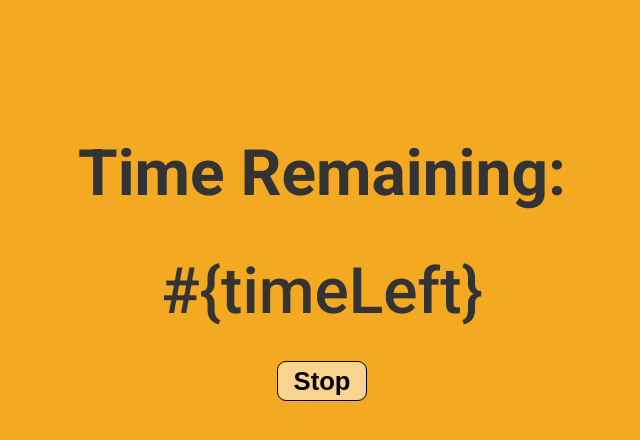
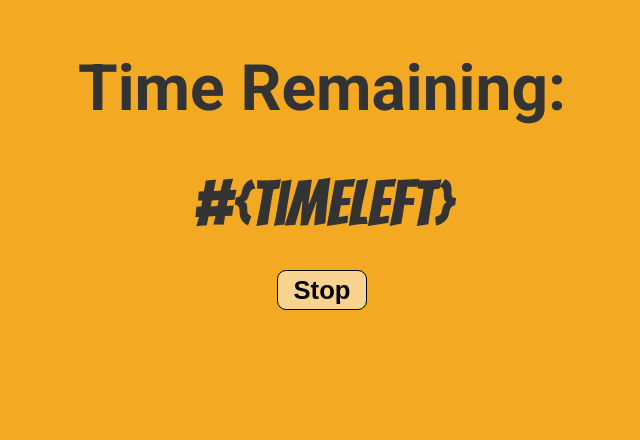
Before and after one commit to Carlo-Defilippis/express-http-countdown, a website: page countdown.html in a window 1280 px wide. Shown: the whole page, without its empty margins (318-958 px from the left). Drawn offline with Linux system fonts and the light colour scheme.

Commit message:
Adjusted styles

```diff
--- a/stylesheets/countdown.css
+++ b/stylesheets/countdown.css
@@ -8,4 +8,5 @@
 #timer {
   font-size: 4em;
   font-weight: 500;
+  font-family: 'Bangers', cursive;
 }
--- a/stylesheets/index.css
+++ b/stylesheets/index.css
@@ -1,4 +1,5 @@
 @import url('https://fonts.googleapis.com/css2?family=Roboto:wght@100;300;400;500;700;900&display=swap');
+@import url('https://fonts.googleapis.com/css2?family=Bangers&display=swap');
 
 body {
   display: flex;
@@ -35,7 +36,6 @@ button:hover {
 
 h1 {
   font-size: 4em;
-  margin-top: 2em;
   text-align: center;
 }
 
```
